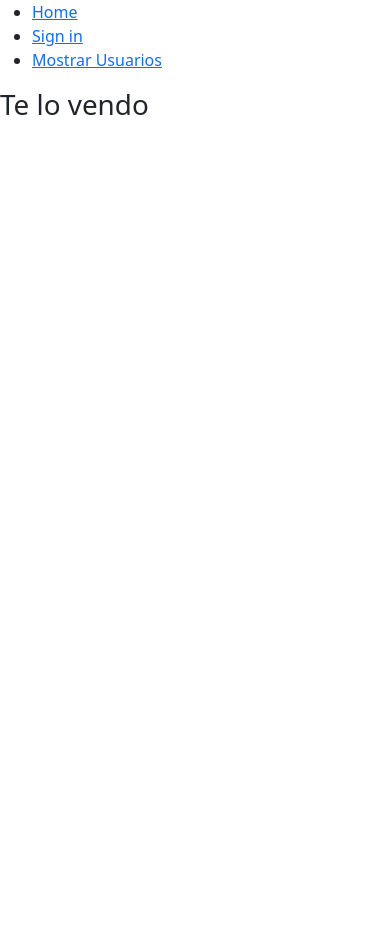
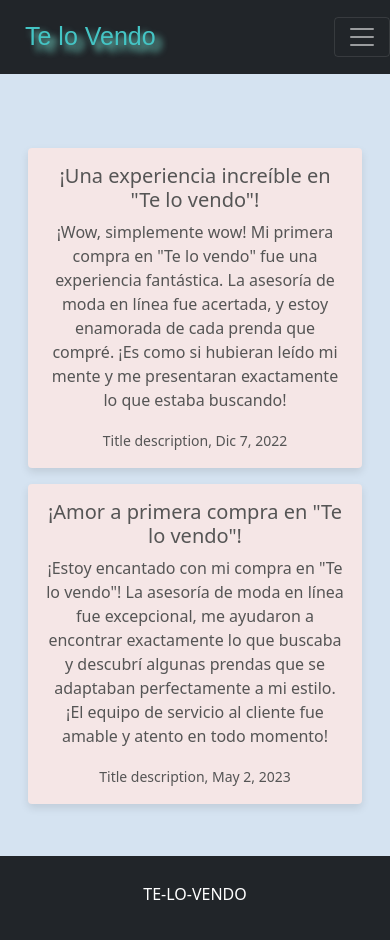
Before and after one commit to folkearen/M6Django_projectoGrupal3, a Django app: page / in a window 390 px wide. Before the commit the page ends 115 px from the top, so only its background shows below. Run offline with Django 4.2, Linux system fonts and the light colour scheme.

Commit message:
Entrega tres

```diff
--- a/telovendo/home/static/style.css
+++ b/telovendo/home/static/style.css
@@ -1,5 +1,44 @@
-.usuarios{
-    color: orange;
-    background-color: purple;
+body {
+    margin: 0;
+    padding: 0;
+}
+
+.nav{
+    color: black;
+}
+
+body{
+    background-color:rgb(213, 227, 241);
+}
+header {
+    min-height: 10vh;
+}
+main {
+    min-height: 80vh;
+}
+footer{
+    min-height: 10vh;
+}
+#telovendo{
+    font-family: sans-serif;
+    color:rgb(68, 197, 197);
+    font-size: 25px;
+    text-shadow: 6px 6px 7px rgb(127, 245, 227);
+    margin: 5px;
+    margin-left: 20px;
+    margin-right: 20px;
+    padding: 5px;
+    text-align: center;
 
 }
+
+#card1{
+    display:block;
+    margin:auto;
+    margin-top: 25px;
+    border-radius: 15px ;
+    width: 500px;
+    box-shadow: 3px 3px 5px #3c70cb;
+    background-color:rgb(162, 196, 231);
+
+}
--- a/telovendo/home/templates/home/index.html
+++ b/telovendo/home/templates/home/index.html
@@ -1,5 +1,62 @@
 {% extends 'home/layout/base.html' %}
 {% block main %}
-    <h1>Te lo vendo</h1>
-    <a href=" {% url 'home:bienvenida' %}"></a>
+<head>
+    <!-- Agrega aquí las etiquetas meta, los enlaces a CSS y otros elementos del head -->
+    <style>
+      /* Estilos para las tarjetas con tono pastel */
+      .card-pastel {
+        background-color: #f5e6e6; /* Cambia el color de fondo a un tono pastel */
+        color: #555; /* Cambia el color del texto a un tono oscuro para que sea legible */
+        border: none; /* Quita el borde de la tarjeta para hacerla más suave */
+        box-shadow: 0 4px 8px rgba(0, 0, 0, 0.1); /* Agrega una sombra para dar profundidad */
+      }
+
+      /* Estilos para el texto del footer */
+      .footer-text {
+        color: #fff; /* Cambia el color del texto del footer a blanco */
+      }
+      /* Estilos para el texto del footer */
+        .footer-text {
+            color: #fff; /* Cambia el color del texto del footer a blanco */
+            text-align: center; /* Alinea el texto al centro */
+            width: 100%; /* Establece el ancho del texto al 100% */
+            margin: 0; /* Elimina el margen alrededor del texto */
+            padding: 10px 0; /* Agrega un relleno vertical de 10px y 0 de relleno horizontal */
+        }
+    </style>
+  </head>
+  <body>
+    <div class="container mt-5">
+      <div class="row">
+        <div class="col-sm-4">
+          <!-- Contenido de la columna izquierda -->
+          <!-- ... -->
+        </div>
+        <div class="col-sm-8">
+          <!-- Testimonio 1 -->
+          <div class="card card-pastel mt-3">
+            <div class="card-body">
+              <h5 class="card-title">¡Una experiencia increíble en "Te lo vendo"!</h5>
+              <p class="card-text">¡Wow, simplemente wow! Mi primera compra en "Te lo vendo" fue una experiencia fantástica. La asesoría de moda en línea fue acertada, y estoy enamorada de cada prenda que compré. ¡Es como si hubieran leído mi mente y me presentaran exactamente lo que estaba buscando!</p>
+              <p class="card-text"><small>Title description, Dic 7, 2022</small></p>
+            </div>
+          </div>
+
+          <!-- Testimonio 2 -->
+          <div class="card card-pastel mt-3">
+            <div class="card-body">
+              <h5 class="card-title">¡Amor a primera compra en "Te lo vendo"!</h5>
+              <p class="card-text">¡Estoy encantado con mi compra en "Te lo vendo"! La asesoría de moda en línea fue excepcional, me ayudaron a encontrar exactamente lo que buscaba y descubrí algunas prendas que se adaptaban perfectamente a mi estilo. ¡El equipo de servicio al cliente fue amable y atento en todo momento!</p>
+              <p class="card-text"><small>Title description, May 2, 2023</small></p>
+            </div>
+          </div>
+
+          <!-- Puedes agregar más testimonios o contenido aquí usando el mismo formato de tarjeta -->
+
+        </div>
+      </div>
+    </div>
+
+  </body>
+
 {% endblock main %}
--- a/telovendo/home/templates/home/layout/base.html
+++ b/telovendo/home/templates/home/layout/base.html
@@ -10,21 +10,38 @@
 </head>
 <body>
     <header>
-        <nav>
-            <ul>
-                <li><a href=" {% url 'home:bienvenida' %} ">Home</a></li>
-                <li><a href="">Sign in</a></li>
-                <li><a href=" {% url 'home:mostrarUsuario' %} ">Mostrar Usuarios</a></li>
-            </ul>
+        <nav class="navbar navbar-expand-lg navbar-dark bg-dark">
+            <a class="navbar-brand" href=" {% url 'home:bienvenida' %}" id="telovendo">Te lo Vendo</a>
+            <button class="navbar-toggler" type="button" data-toggle="collapse" data-target="#navbarNav" aria-controls="navbarNav" aria-expanded="false" aria-label="Toggle navigation">
+                <span class="navbar-toggler-icon"></span>
+            </button>
+            <div class="collapse navbar-collapse" id="navbarNav">
+                <ul class="navbar-nav">
+                    <li class="nav-item">
+                    <a class="nav-link" href=" {% url 'home:mostrarUsuario' %} ">Mostrar Usuarios</a>
+                    </li>
+                </ul>
+            </div>
         </nav>
     </header>
     <main>
-        {% block main %}
-        {% endblock main %}
+        <div class="container">
+            <div class= "row g-3">
+                 <div class="col-sm-10 col-md-10 col-lg-10 text-center">
+                     <main>
+                         {% block main %}
+                         {% endblock main %}
+                     </main>
+                 </div>
+             </div>
+
+         </div>
     </main>
-    <footer>
-
+    <footer class="footer mt-5 py-3 bg-dark text-white text-center">
+        <div class="container-fluid">
+          <p class="footer-text">TE-LO-VENDO</p>
+        </div>
     </footer>
-<script src="https://cdn.jsdelivr.net/npm/bootstrap@5.1.3/dist/js/bootstrap.bundle.min.js" integrity="sha384-ka7Sk0Gln4gmtz2MlQnikT1wXgYsOg+OMhuP+IlRH9sENBO0LRn5q+8nbTov4+1p" crossorigin="anonymous"></script>
+    <script src="https://cdn.jsdelivr.net/npm/bootstrap@5.1.3/dist/js/bootstrap.bundle.min.js" integrity="sha384-ka7Sk0Gln4gmtz2MlQnikT1wXgYsOg+OMhuP+IlRH9sENBO0LRn5q+8nbTov4+1p" crossorigin="anonymous"></script>
 </body>
 </html>
```
Also changed, not shown: telovendo/home/templates/home/mostrar_usuario.html (+27 -3 lines).
